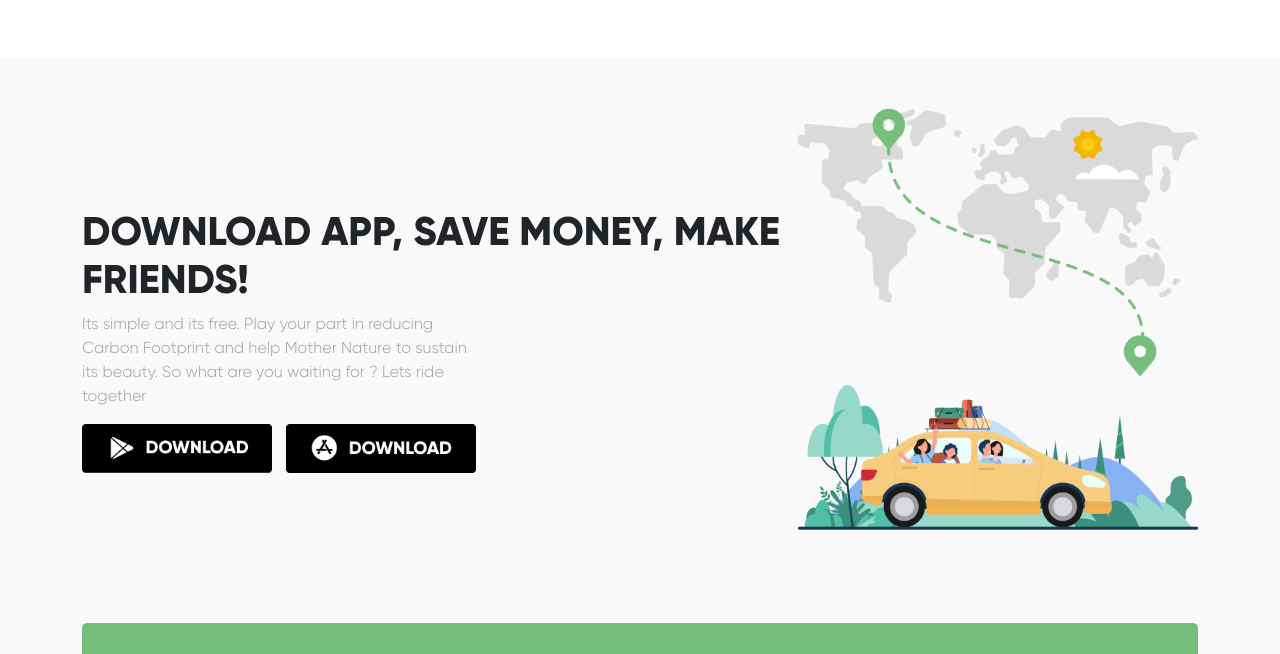
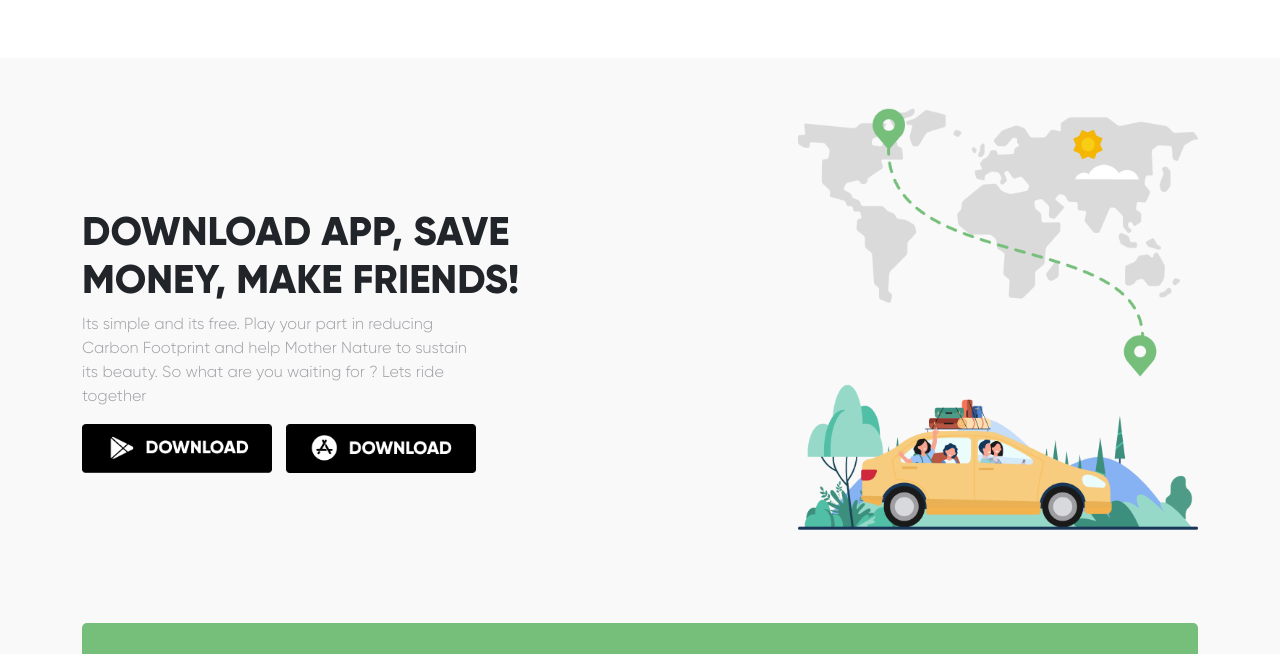
Before and after one commit to kashifalismitofficial/Tere_Website, a plain HTML site: page index.html in a window 1280 px wide. Shown: the part 116-770 px from the top of the page. Drawn offline with nearby package versions, Linux system fonts and the light colour scheme.

Commit message:
Update style.css

```diff
--- a/style.css
+++ b/style.css
@@ -152,7 +152,7 @@ body {
 }
 .heading_section
 {
-    width: 100%;
+    width: 40%;
 }
 
 .heading_section p {
@@ -287,6 +287,7 @@ body {
         display: flex;
         justify-content: center;
         flex-wrap: wrap;
+        width: 550px;
     }
 
     .Search-bar h2 {
```
